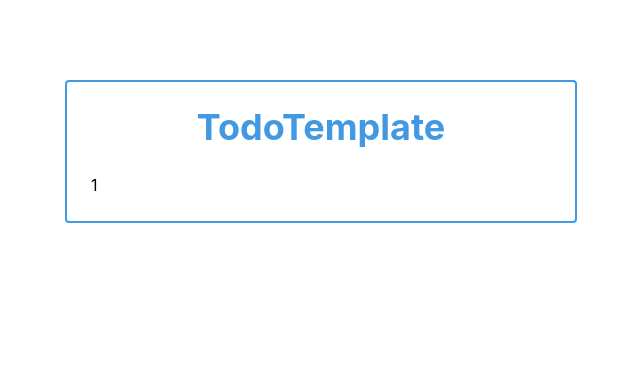
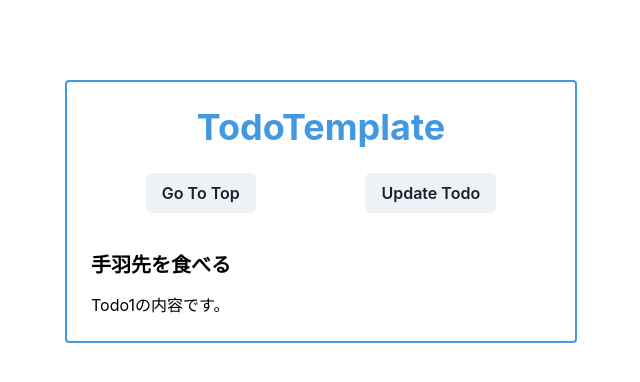
Before and after one commit to shinsaku-web/TodoRedux, a Next.js app: page /show/1 in a window 1280 px wide. Shown: the top 382 px of the page, without its empty margins (319-959 px from the left). Built offline with nearby package versions, Linux system fonts and the light colour scheme.

Commit message:
update:Todoの個別表示

```diff
--- a/src/components/templates/TodoTemplate.tsx
+++ b/src/components/templates/TodoTemplate.tsx
@@ -1,18 +1,36 @@
-import { Box, Heading } from '@chakra-ui/react'
+import { useTodos } from '@/hooks/useTodos'
+import { Box, Button, Heading, Text } from '@chakra-ui/react'
 import { useRouter } from 'next/router'
 
 export const TodoTemplate = () => {
   const router = useRouter()
   const { id } = router.query
-  // TODO: todoを引数で指定して取ってくる関数を作成しimport
-  // const res = useSelector((state: { todos: { todos: Todo[] } }) => state.todos.todos)
+  const { useGetTodo } = useTodos()
+  const todo = useGetTodo(Number(id))
+
+  const handleTopButton = () => {
+    router.push('/')
+  }
+
+  const handleUpdateButton = (id: number) => {
+    router.push(`/update/${id}`)
+  }
 
   return (
     <Box>
       <Heading as='h1' size='xl' color={'blue.400'} textAlign={'center'}>
         TodoTemplate
       </Heading>
-      <Box pt={6}>{id}</Box>
+      <Box pt={6} display='flex' justifyContent={'space-around'}>
+        <Button onClick={handleTopButton}>Go To Top</Button>
+        <Button onClick={() => handleUpdateButton(Number(id))}>Update Todo</Button>
+      </Box>
+      <Box pt={10}>
+        <Heading as={'h2'} size={'md'}>
+          {todo.title}
+        </Heading>
+        <Text mt={4}>{todo.content}</Text>
+      </Box>
     </Box>
   )
 }
```
